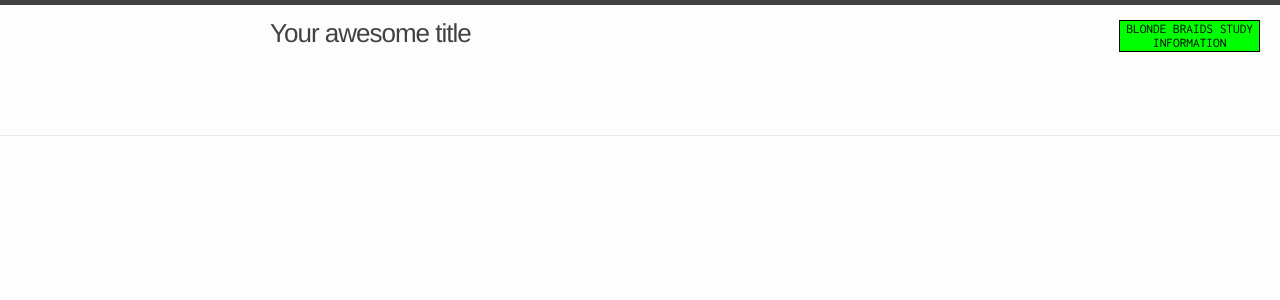
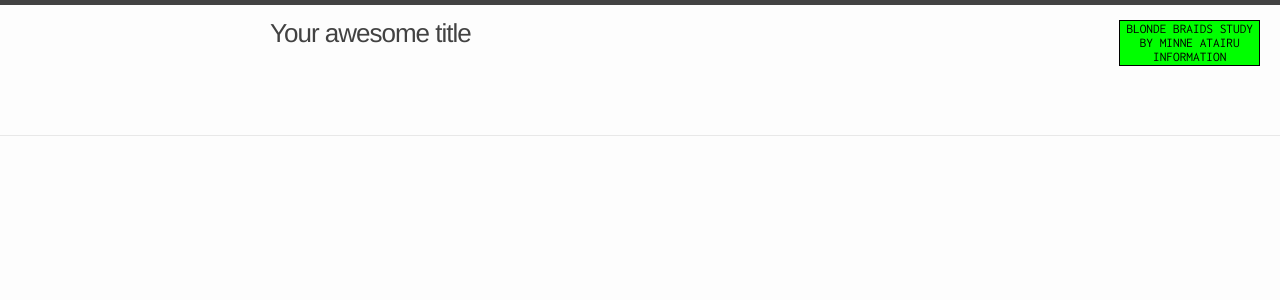
Before and after one commit to saimayasmeen4/minneatairu-json.github.io, a Jekyll site: the page built from about.markdown, in a window 1280 px wide. Shown: the top 300 px of the page. Built offline with Jekyll 4.4.1, drawn with Linux system fonts in a browser that asks for light colours; comment, search, counter and statistics services are not loaded.

Commit message:
Update header.html

```diff
--- a/_includes/header.html
+++ b/_includes/header.html
@@ -7,7 +7,7 @@
 
     <nav class="site-nav">
       <!-- Learn More Button -->
-<button id="learnMoreBtn" class="learn-more-btn">BLONDE BRAIDS STUDY<br>INFORMATION</button>
+<button id="learnMoreBtn" class="learn-more-btn">BLONDE BRAIDS STUDY<br>BY MINNE ATAIRU<br>INFORMATION</button>
 
 <!-- Modal -->
 <div id="learnMoreModal" class="modal">
```
